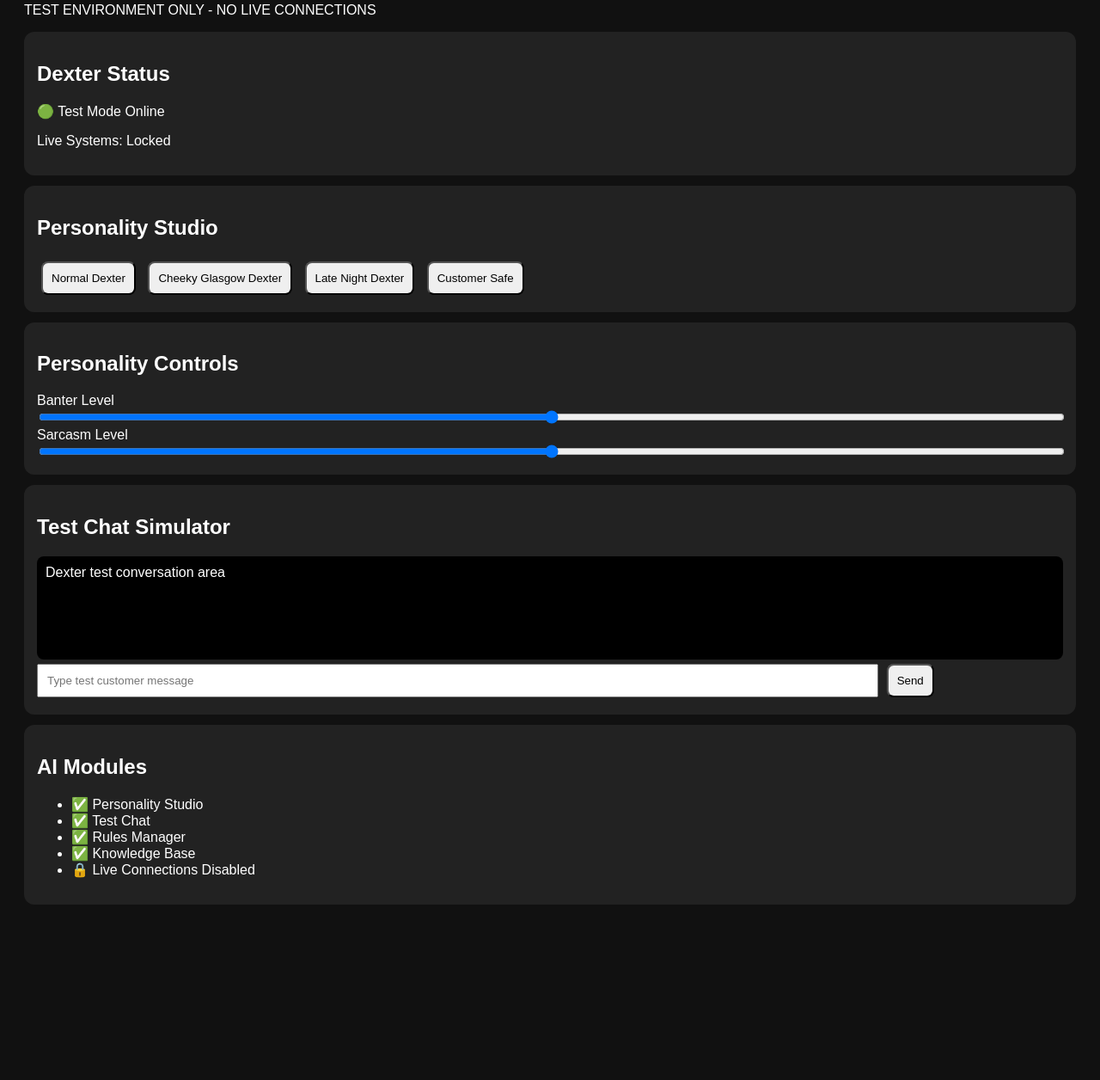
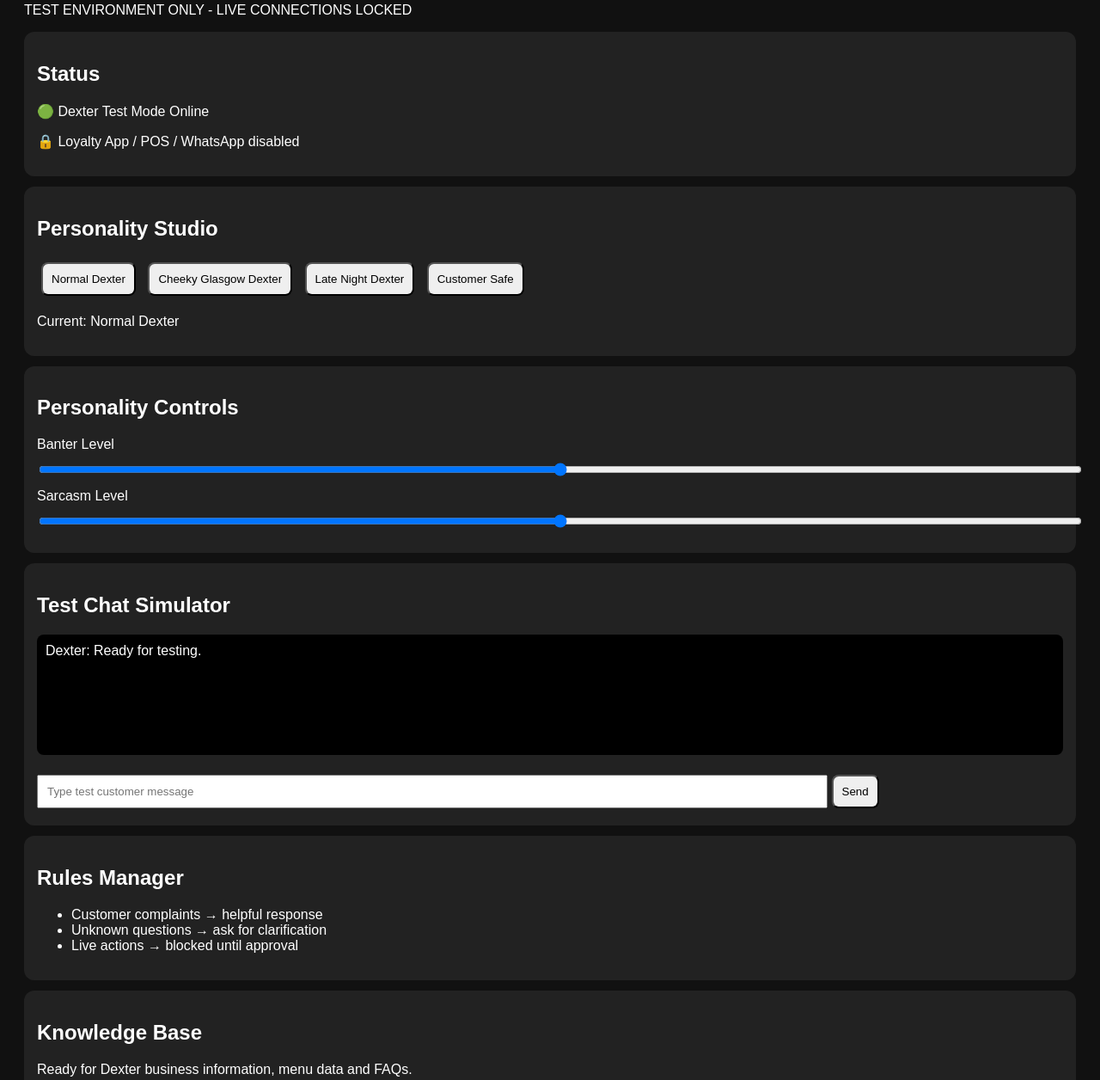
Before and after one commit to jamiegreen294-boop/dexters-ai-v1, a plain HTML site: page index.html in a window 1280 px wide. Shown: the part 106-1362 px from the top of the page at 86% size. Before the commit the page ends 1198 px from the top, so only its background shows below. Drawn offline with Linux system fonts and the light colour scheme.

Commit message:
Build Dexter AI command centre controls and test chat

```diff
--- a/index.html
+++ b/index.html
@@ -4,56 +4,44 @@
 <title>Dexter AI Command Centre</title>
 <meta name="viewport" content="width=device-width, initial-scale=1">
 <style>
-body{font-family:Arial,sans-serif;background:#111;color:white;padding:20px}
-.card{background:#222;border-radius:12px;padding:15px;margin:12px 0}
-button{padding:10px;margin:5px;border-radius:8px;cursor:pointer}
-.slider{width:100%}
-.chat{background:#000;padding:10px;border-radius:8px;min-height:100px}
+body{font-family:Arial,sans-serif;background:#111;color:white;padding:20px}.card{background:#222;border-radius:12px;padding:15px;margin:12px 0}button{padding:10px;margin:5px;border-radius:8px;cursor:pointer}.slider{width:100%}.chat{background:#000;padding:10px;border-radius:8px;min-height:120px;white-space:pre-line}input{padding:10px;width:75%}
 </style>
 </head>
 <body>
 <h1>🤖 Dexter AI Command Centre</h1>
-<p>TEST ENVIRONMENT ONLY - NO LIVE CONNECTIONS</p>
+<p>TEST ENVIRONMENT ONLY - LIVE CONNECTIONS LOCKED</p>
 
-<div class="card">
-<h2>Dexter Status</h2>
-<p>🟢 Test Mode Online</p>
-<p>Live Systems: Locked</p>
+<div class="card"><h2>Status</h2><p id="status">🟢 Dexter Test Mode Online</p><p>🔒 Loyalty App / POS / WhatsApp disabled</p></div>
+
+<div class="card"><h2>Personality Studio</h2>
+<button onclick="mode('Normal Dexter')">Normal Dexter</button>
+<button onclick="mode('Cheeky Glasgow Dexter')">Cheeky Glasgow Dexter</button>
+<button onclick="mode('Late Night Dexter')">Late Night Dexter</button>
+<button onclick="mode('Customer Safe')">Customer Safe</button>
+<p id="mode">Current: Normal Dexter</p></div>
+
+<div class="card"><h2>Personality Controls</h2>
+<label>Banter Level</label><input class="slider" type="range"><br>
+<label>Sarcasm Level</label><input class="slider" type="range">
 </div>
 
-<div class="card">
-<h2>Personality Studio</h2>
-<button>Normal Dexter</button>
-<button>Cheeky Glasgow Dexter</button>
-<button>Late Night Dexter</button>
-<button>Customer Safe</button>
+<div class="card"><h2>Test Chat Simulator</h2>
+<div id="chat" class="chat">Dexter: Ready for testing.</div><br>
+<input id="msg" placeholder="Type test customer message"><button onclick="send()">Send</button>
 </div>
 
-<div class="card">
-<h2>Personality Controls</h2>
-<label>Banter Level</label>
-<input class="slider" type="range" min="0" max="100">
-<label>Sarcasm Level</label>
-<input class="slider" type="range" min="0" max="100">
+<div class="card"><h2>Rules Manager</h2>
+<ul><li>Customer complaints → helpful response</li><li>Unknown questions → ask for clarification</li><li>Live actions → blocked until approval</li></ul>
 </div>
 
-<div class="card">
-<h2>Test Chat Simulator</h2>
-<div class="chat">Dexter test conversation area</div>
-<input placeholder="Type test customer message" style="width:80%;padding:10px">
-<button>Send</button>
+<div class="card"><h2>Knowledge Base</h2>
+<p>Ready for Dexter business information, menu data and FAQs.</p>
 </div>
 
-<div class="card">
-<h2>AI Modules</h2>
-<ul>
-<li>✅ Personality Studio</li>
-<li>✅ Test Chat</li>
-<li>✅ Rules Manager</li>
-<li>✅ Knowledge Base</li>
-<li>🔒 Live Connections Disabled</li>
-</ul>
-</div>
-
+<script>
+let current='Normal Dexter';
+function mode(m){current=m;document.getElementById('mode').innerText='Current: '+m;}
+function send(){let x=document.getElementById('msg');if(!x.value)return;let c=document.getElementById('chat');c.innerText+='\nCustomer: '+x.value+'\nDexter ('+current+'): Test response generated.';x.value='';}
+</script>
 </body>
 </html>
```
